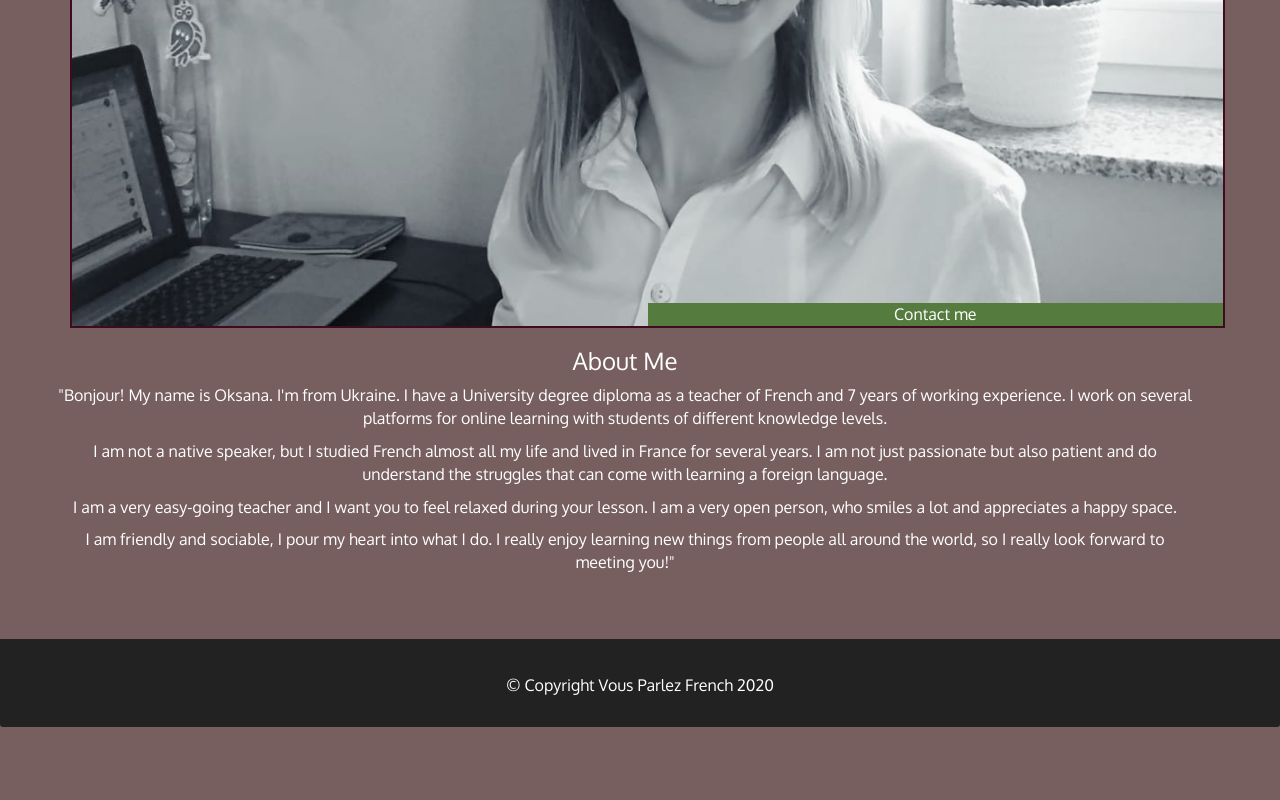
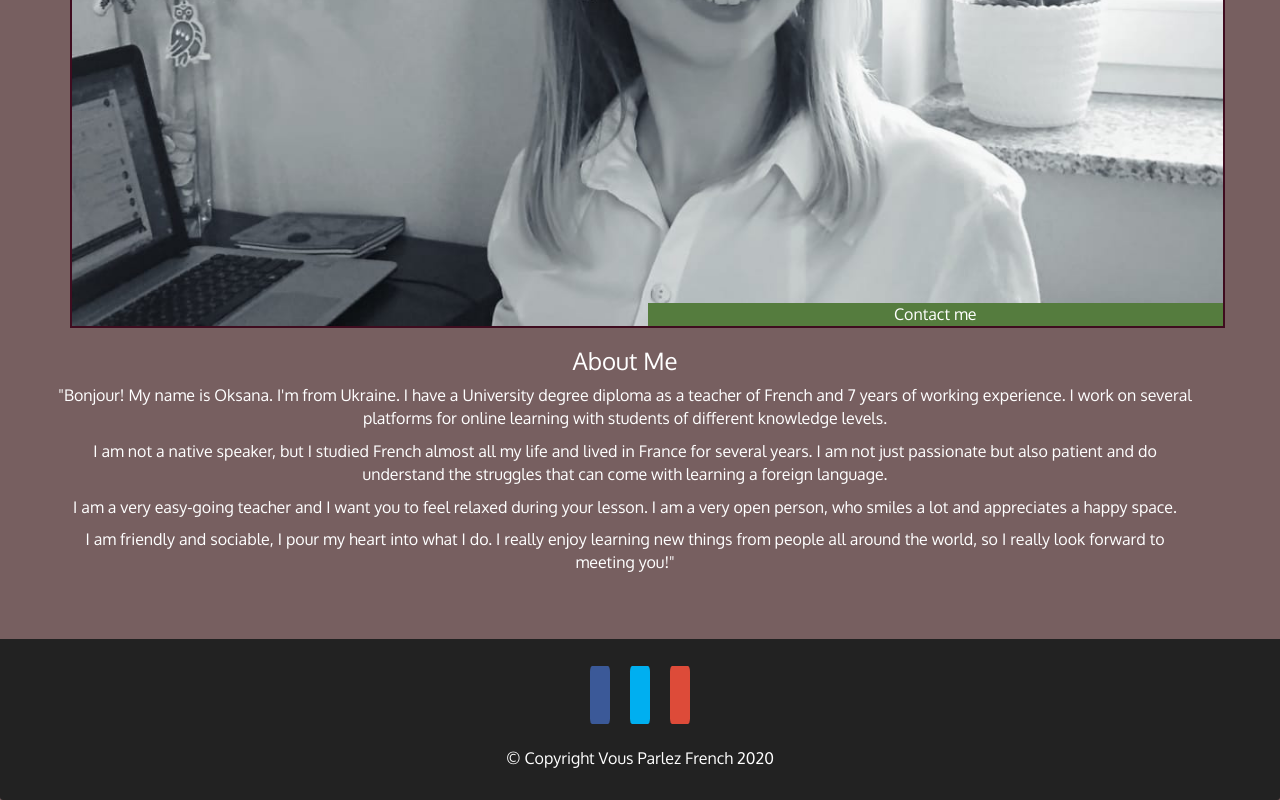
Before and after one commit to hryhorenkolab/vousparlezfrench, a plain HTML site: page about-me.html in a window 1280 px wide. Shown: the part 767-1567 px from the top of the page. Before the commit the page ends 1494 px from the top, so only its background shows below. Drawn offline with Linux system fonts and the light colour scheme; a script that the page names is missing.

Commit message:
Add files via upload

```diff
--- a/about-me.html
+++ b/about-me.html
@@ -4,7 +4,7 @@
     <meta charset="utf-8">
     <meta http-equiv="X-UA-Compatible" content="IE=edge">
     <meta name="viewport" content="width=device-width, initial-scale=1">
-    <title>Are you interested in learning French? Everyone is welcome: beginners, intermediate level , upper intermediate level or advanced in French.</title>
+    <title>Vous parlez French? Learn French with tutor.</title>
     <link rel="stylesheet" href="css/bootstrap.min.css">
     <link rel="stylesheet" href="css/styles.css">
     <link href='https://fonts.googleapis.com/css?family=Oxygen:400,300,700' rel='stylesheet' type='text/css'>
@@ -93,7 +93,15 @@
 
   <footer class="panel-footer">
     <div class="container">
-      <div class="text-center">&copy; Copyright Vous Parlez French <script>document.write(new Date().getFullYear())</script></div>
+      <div class="icons">
+        <address>
+      <a href="https://www.facebook.com/profile.php?id=100004658418499"  target="_blank" class="fa fa-facebook"></a>
+      <a href="skype:oksana.monana"  target="_blank" class="fa fa-skype"></a>
+      <a href="mailto:mmademoisselle@gmail.com"  target="_blank" class="fa fa-google"></a>
+    </div>
+    </address>
+      <div class="text-center"><!-- Add font awesome icons -->
+&copy; Copyright Vous Parlez French <script>document.write(new Date().getFullYear())</script></div>
     </div>
   </footer>
 
```
Also changed, not shown: methods.html (+10 -2 lines).
